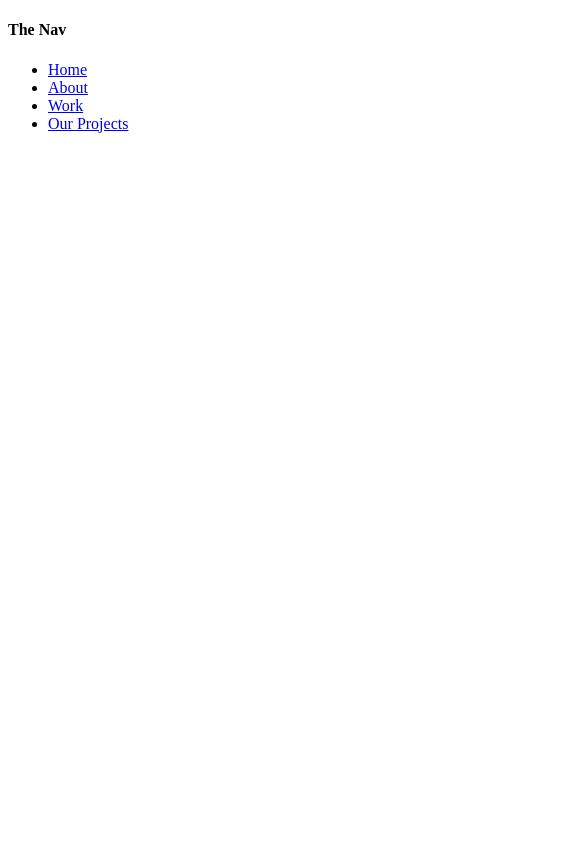
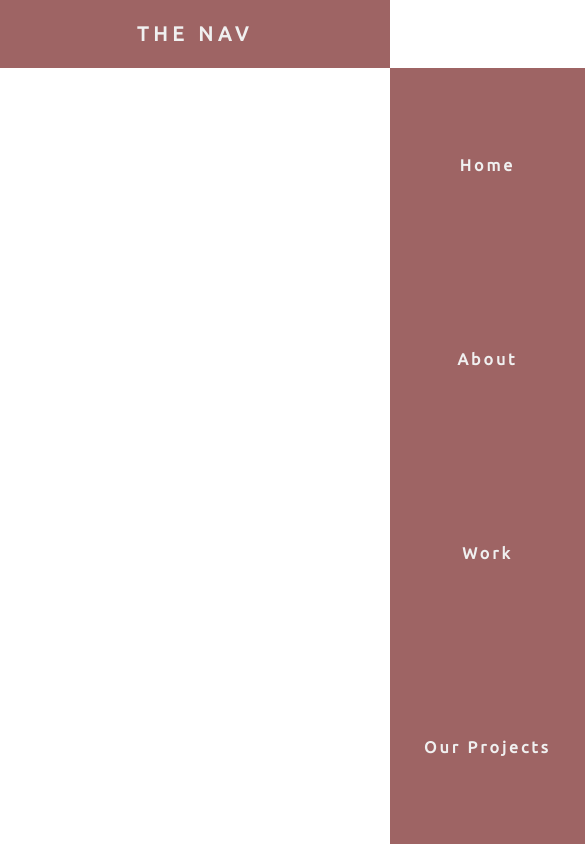
Before and after one commit to romluc/deved-responsive-navbar, a plain HTML site: page index.html in a window 390 px wide. Shown: the whole page, 585 px wide, since content can reach past the window. Drawn offline with Linux system fonts and the light colour scheme.

Commit message:
Setup CSS initial properties for burger menu

```diff
--- a/index.html
+++ b/index.html
@@ -13,12 +13,17 @@
     <div class="logo">
       <h4>The Nav</h4>
     </div>
-    <ul>
+    <ul class='nav-links'>
       <li><a href="#">Home</a></li>
       <li><a href="#">About</a></li>
       <li><a href="#">Work</a></li>
       <li><a href="#">Our Projects</a></li>
     </ul>
+    <div class="burger">
+      <div class="line1"></div>
+      <div class="line2"></div>
+      <div class="line3"></div>
+    </div>
   </nav>
 
 </body>
--- a/style.css
+++ b/style.css
@@ -0,0 +1,78 @@
+@import url('https://fonts.googleapis.com/css2?family=Ubuntu&display=swap');
+
+* {
+  margin: 0;
+  padding: 0;
+  /* outline: 0; */
+  box-sizing: border-box;
+}
+
+nav {
+  display: flex;
+  align-items: center;
+  justify-content: space-around;
+  min-height: 8vh;
+  background-color: rgb(158, 100, 100);
+  font-family: 'Ubuntu', sans-serif;
+}
+
+.logo {
+  color: rgb(240, 240, 240);
+  text-transform: uppercase;
+  font-size: 20px;
+  letter-spacing: 5px;
+}
+
+.nav-links {
+  display: flex;
+  justify-content: space-around;
+  width: 30%;
+}
+
+.nav-links li {
+  list-style: none;
+}
+
+.nav-links a {
+  color: rgb(240, 240, 240);
+  text-decoration: none;
+  font-size: 16px;
+  letter-spacing: 3px;
+  font-weight: bold;
+}
+
+.burger {
+  display: none;
+}
+
+.burger div {
+  width: 25px;
+  height: 3px;
+  background-color: rgb(240, 240, 240);
+  margin: 5px;
+}
+
+@media screen and (max-width: 1024) {
+  .nav-links {
+    width: 60%;
+  }
+}
+
+@media screen and (max-width: 768px) {
+  body {
+    overflow-x: hidden;
+  }
+
+  .nav-links {
+    position: absolute;
+    right: 0;
+    top: 8vh;
+    height: 92vh;
+    background-color: rgb(158, 100, 100);
+    display: flex;
+    flex-direction: column;
+    align-items: center;
+    width: 50%;
+    transform: translateX(100%);
+  }
+}
```
